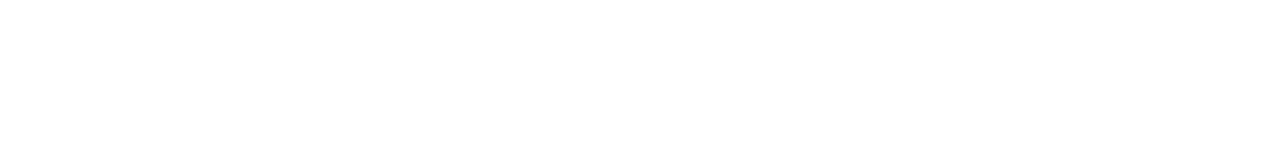
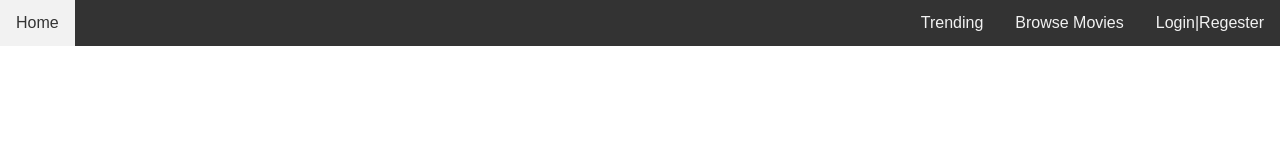
Before and after one commit to qwery1237/CSTP-1106, a plain HTML site: page final_exam/index.html in a window 1280 px wide. Drawn offline with nearby package versions, Linux system fonts and the light colour scheme.

Commit message:
Header_done

```diff
--- a/final_exam/index.html
+++ b/final_exam/index.html
@@ -13,6 +13,15 @@
     <script defer src="code.js"></script>
   </head>
   <body>
-
+    <header>
+        <nav>
+            <a href="">Home</a>
+            <div>
+                <a href="">Trending</a>
+                <a href="">Browse Movies</a>
+                <a href="">Login|Regester</a>
+            </div>
+        </nav>
+    </header>
   </body>
 </html>
--- a/final_exam/style.css
+++ b/final_exam/style.css
@@ -0,0 +1,29 @@
+* {
+    box-sizing: border-box;
+    font-family: Arial, Helvetica, sans-serif;
+}
+body {
+    margin: 0px;
+}
+nav {
+    display: flex;
+}
+nav {
+    display: flex;
+    background-color: #333333;
+    justify-content: space-between;
+}
+nav > div {
+    display: flex;
+}
+nav a {
+    display: inline-block;
+    color: #F2F2F2;
+    text-decoration: none;
+    padding: 14px 16px;
+    text-align: center;
+}
+nav a:hover {
+    background-color: #F2F2F2;
+    color: #333333;
+}
```
